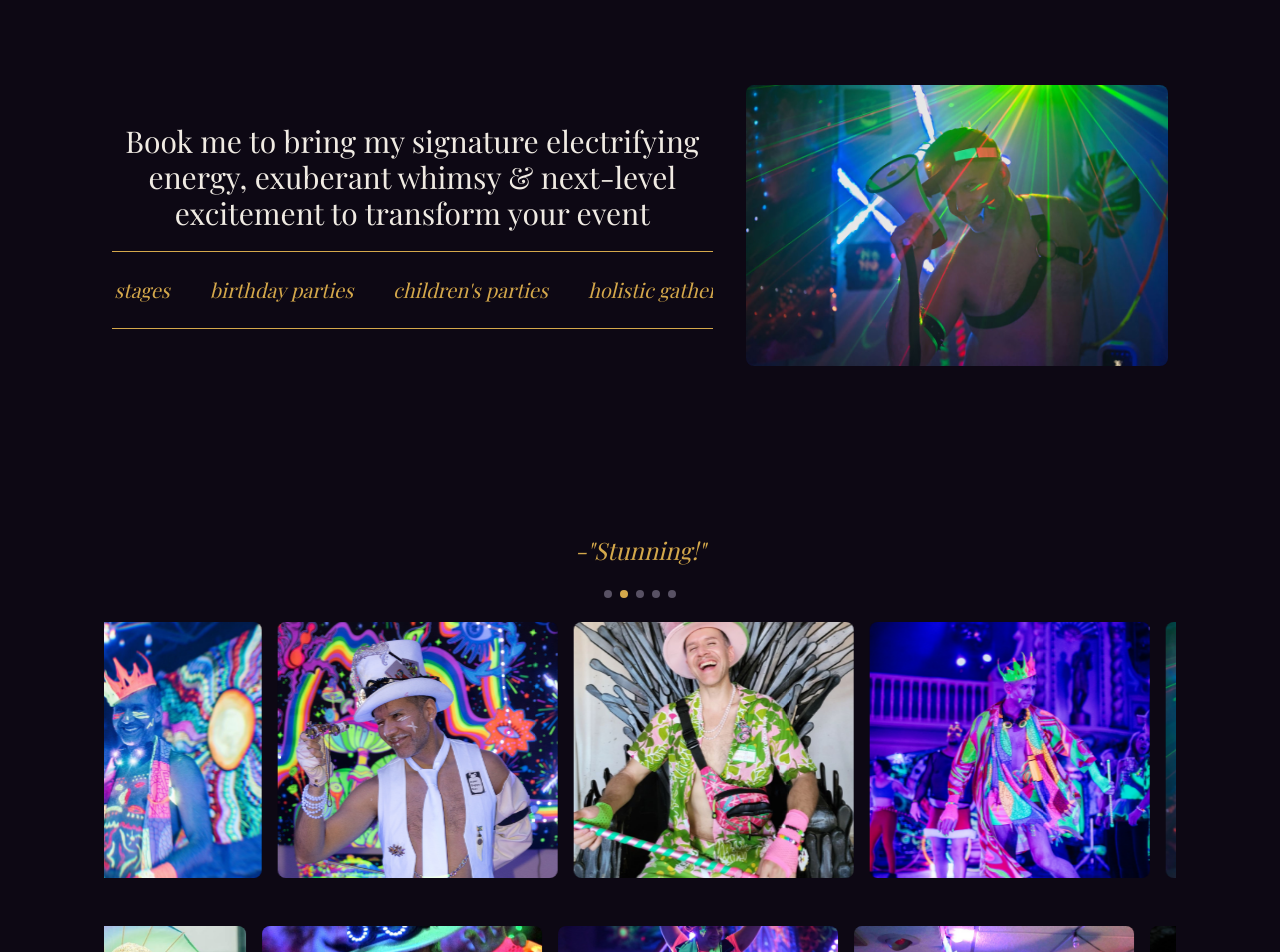
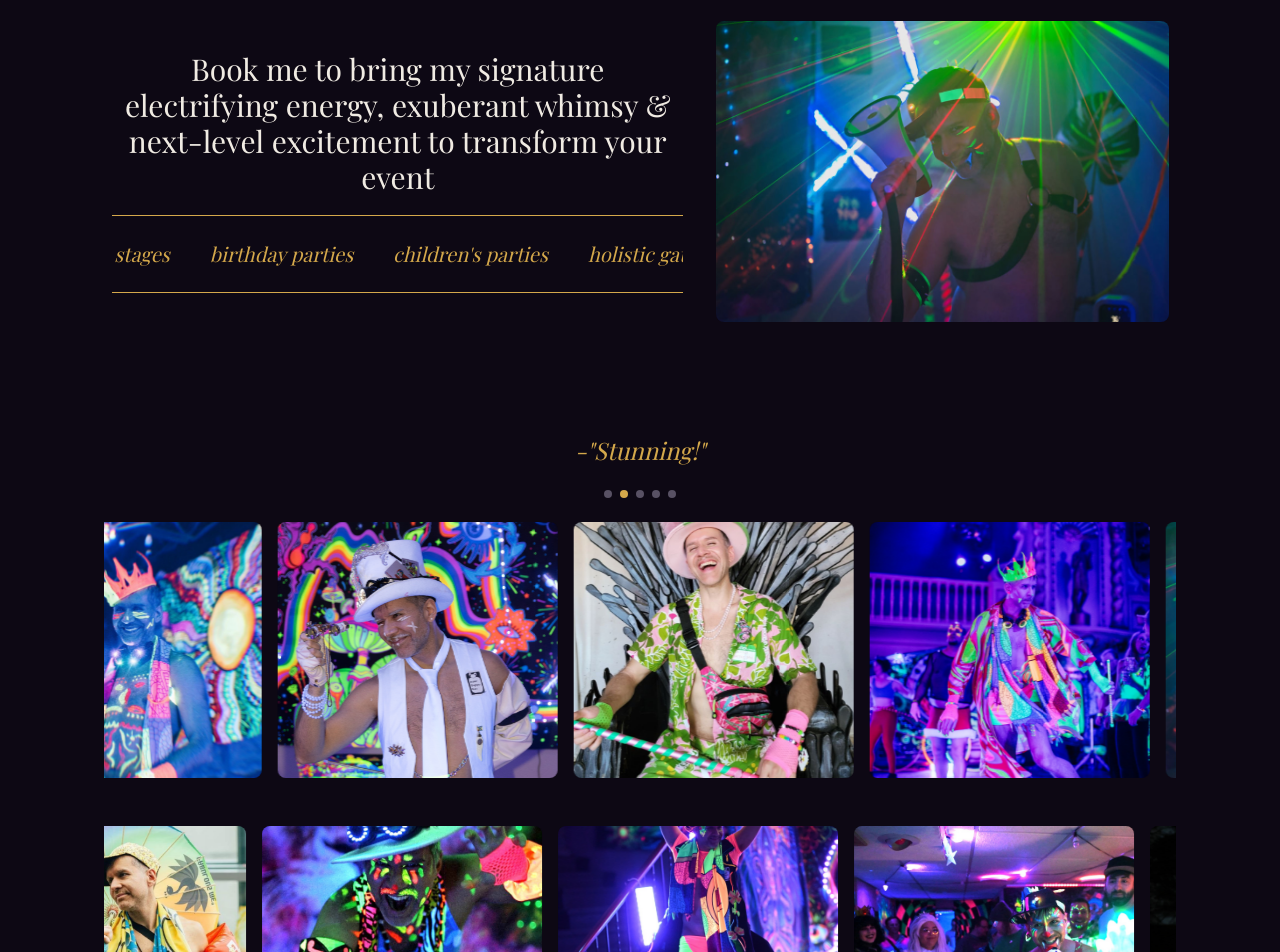
Before and after one commit to Crklemz/jdd, a Next.js app: page / in a window 1280 px wide. Shown: the part 3640-4592 px from the top of the page. Built offline with nearby package versions, Linux system fonts and the light colour scheme; a web font is replaced by a local one.

Commit message:
style: adjust event types component ratio

```diff
--- a/app/page.tsx
+++ b/app/page.tsx
@@ -60,7 +60,7 @@ export default function HomePage() {
         {/* Identity & energy: transparent so neon background shows */}
         <section
           aria-label="About"
-          className="relative left-1/2 right-1/2 -ml-[50vw] -mr-[50vw] w-screen py-6 sm:py-8 md:py-12 lg:py-16"
+          className="relative left-1/2 right-1/2 -ml-[50vw] -mr-[50vw] w-screen pt-6 pb-6 sm:pt-8 sm:pb-8 md:pt-12 md:pb-10 lg:pt-16 lg:pb-8"
         >
           <div className="mx-auto flex flex-col gap-4 px-4 sm:gap-6 md:gap-10 lg:gap-16">
             <div className="relative z-10 mx-4 max-w-4xl text-center md:mx-auto">
@@ -131,10 +131,10 @@ export default function HomePage() {
         {/* Event types */}
         <section
           aria-label="Event types"
-          className="mt-12 flex flex-col overflow-hidden md:mt-16"
+          className="mt-12 flex flex-col overflow-hidden md:mt-10 lg:mt-8"
         >
           <div className="flex w-full flex-col items-stretch gap-0 p-4 sm:p-6 md:p-8 lg:flex-row lg:items-center">
-            <div className="order-2 mt-6 flex min-w-0 flex-1 flex-col lg:order-1 lg:mt-0 lg:w-3/5 lg:pr-6 xl:pr-8">
+            <div className="order-2 mt-6 flex min-w-0 flex-1 flex-col lg:order-1 lg:mt-0 lg:min-w-4/7 lg:pr-6 xl:pr-8">
               <div className="flex flex-1 flex-col items-center">
                 <p className="font-display mb-4 text-center text-xl text-foreground sm:mb-5 sm:text-2xl md:text-3xl">
                   {eventTypesIntro}
@@ -157,7 +157,7 @@ export default function HomePage() {
               className="hidden shrink-0 w-px bg-border lg:order-2 lg:block"
               aria-hidden
             />
-            <div className="order-first mt-0 w-full shrink-0 overflow-hidden lg:order-3 lg:mt-0 lg:w-2/5">
+            <div className="order-first mt-0 w-full shrink-0 overflow-hidden lg:order-3 lg:mt-0 lg:w-3/7">
               {/* eslint-disable-next-line @next/next/no-img-element */}
               <img
                 src={`${LANDING}/4.jpeg`}
@@ -171,7 +171,7 @@ export default function HomePage() {
         {/* Reviews: trippy animated background with rotating quote (matches gallery section width) */}
         <section
           aria-label="Reviews"
-          className=" relative mt-26 flex min-h-[120px] w-full items-center overflow-hidden rounded-t-lg"
+          className="relative mt-8 flex min-h-[120px] w-full items-center overflow-hidden rounded-t-lg md:mt-10 lg:mt-12"
         >
           <div className="absolute inset-0" aria-hidden />
           <div className="relative z-10 w-full px-4 md:px-6">
```
